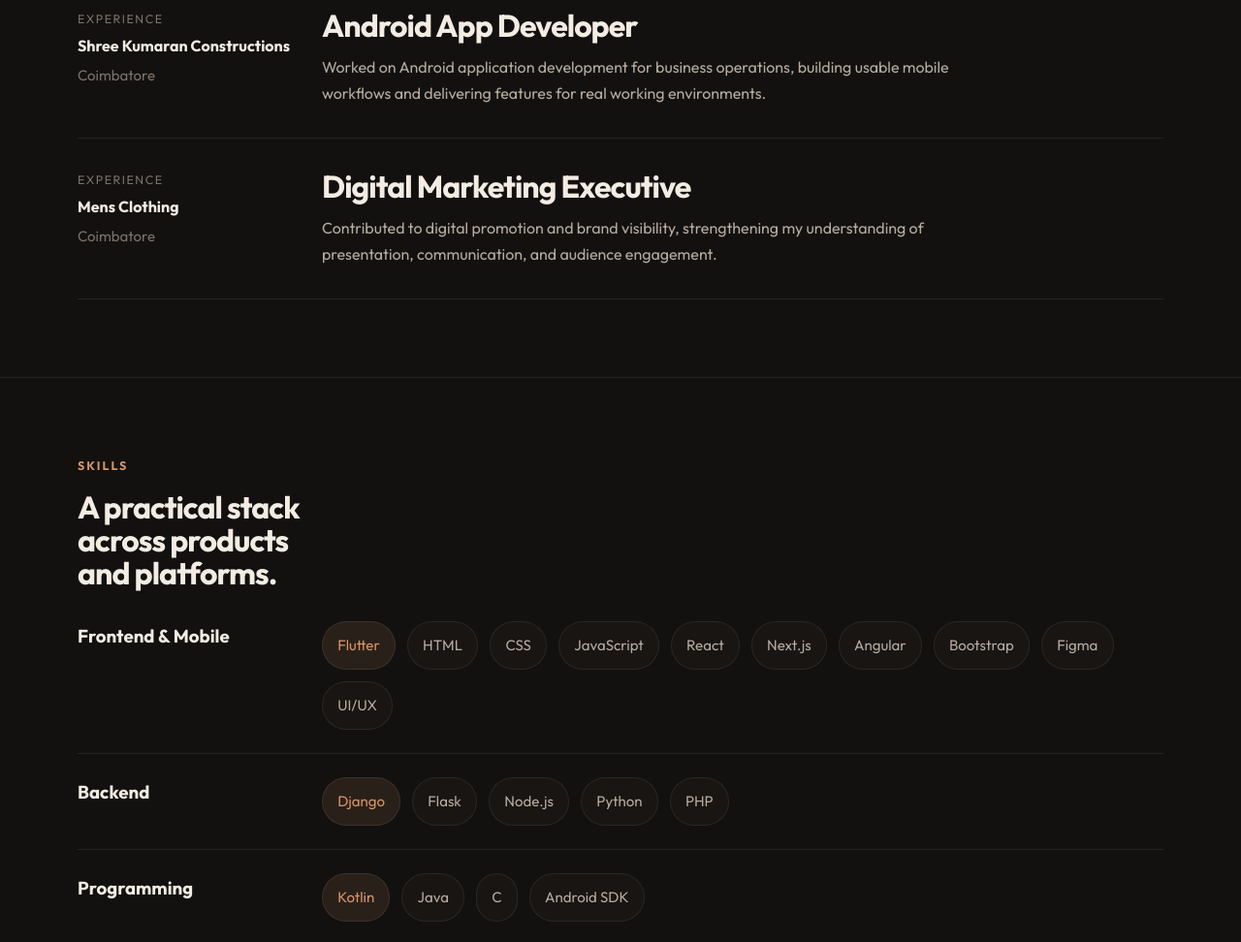
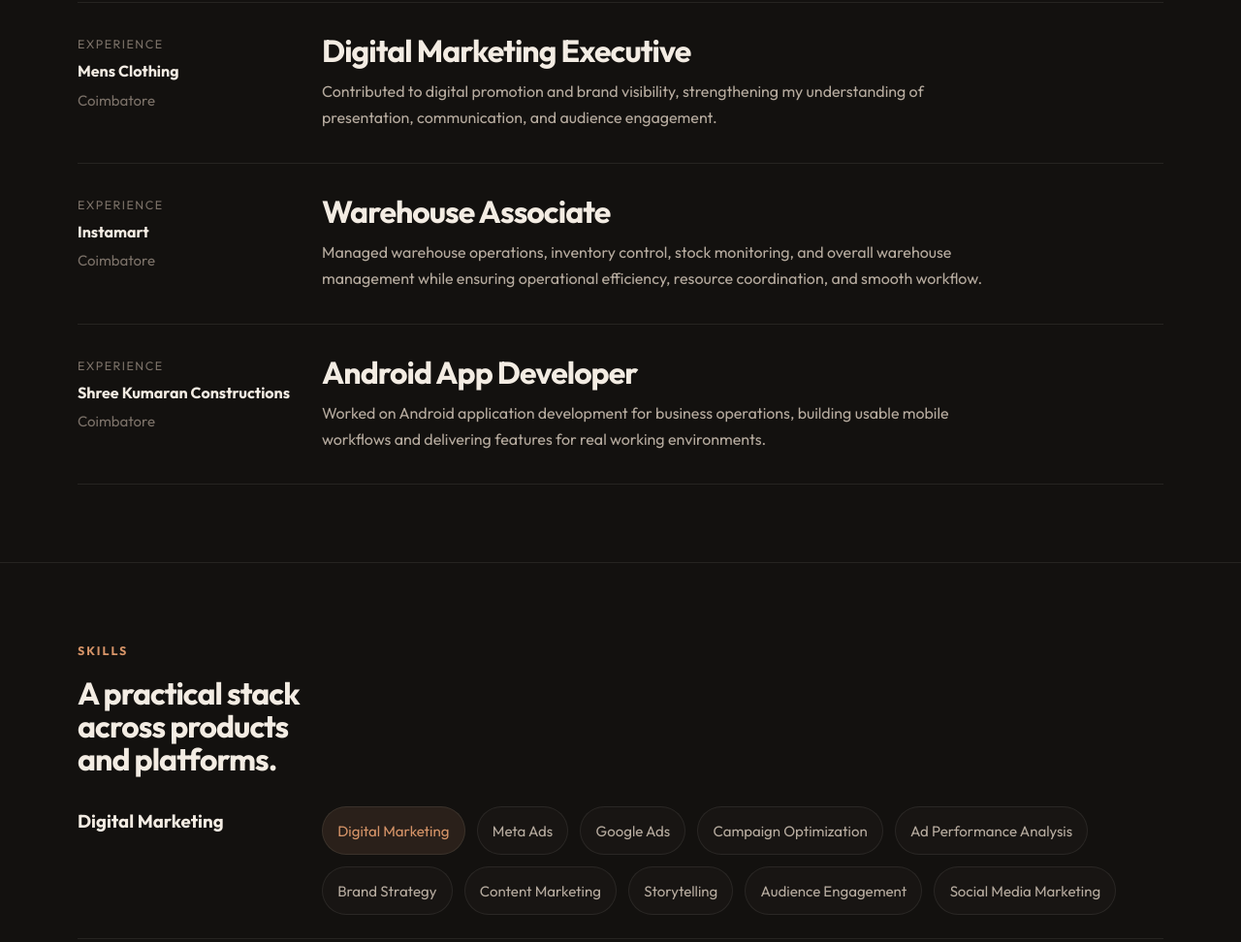
Before and after one commit to Rohindh143No/ROHINDH-K-PORTFOLIO, a plain HTML site: page index.html in a window 1280 px wide. Shown: the part 1656-2628 px from the top of the page at 97% size. Drawn offline with Linux system fonts and the light colour scheme.

Commit message:
Update experience and skills sections in index.html

```diff
--- a/index.html
+++ b/index.html
@@ -321,7 +321,7 @@
           </div>
           <div class="info">
             <div class="chip"><svg viewBox="0 0 24 24" fill="none" stroke="currentColor" stroke-width="2"><path d="M4 7h16"></path><path d="M4 12h16"></path><path d="M4 17h10"></path></svg></div>
-            <div><small>Focus</small><strong>Flutter, Django, Android, Full Stack Development</strong></div>
+            <div><small>Focus</small><strong>Mobile and Website Full Stack Development and Digital Marketing</strong></div>
           </div>
           <div class="info">
             <div class="chip"><svg viewBox="0 0 24 24" fill="none" stroke="currentColor" stroke-width="2"><circle cx="12" cy="12" r="9"></circle><path d="M12 7v5l3 2"></path></svg></div>
@@ -336,6 +336,31 @@
         <div class="eyebrow">Experience</div>
         <h2 class="sub-title">Professional work with practical outcomes.</h2>
         <div class="timeline">
+
+          <article class="timeline-item reveal">
+            <div>
+              <small>Experience</small>
+              <strong>Mens Clothing</strong>
+              <span>Coimbatore</span>
+            </div>
+            <div>
+              <h3>Digital Marketing Executive</h3>
+              <p>Contributed to digital promotion and brand visibility, strengthening my understanding of presentation, communication, and audience engagement.</p>
+            </div>
+          </article>
+
+          <article class="timeline-item reveal">
+            <div>
+              <small>Experience</small>
+              <strong>Instamart</strong>
+              <span>Coimbatore</span>
+            </div>
+            <div>
+              <h3>Warehouse Associate</h3>
+              <p>Managed warehouse operations, inventory control, stock monitoring, and overall warehouse management while ensuring operational efficiency, resource coordination, and smooth workflow.</p>
+            </div>
+          </article>
+
           <article class="timeline-item reveal">
             <div>
               <small>Experience</small>
@@ -347,17 +372,7 @@
               <p>Worked on Android application development for business operations, building usable mobile workflows and delivering features for real working environments.</p>
             </div>
           </article>
-          <article class="timeline-item reveal">
-            <div>
-              <small>Experience</small>
-              <strong>Mens Clothing</strong>
-              <span>Coimbatore</span>
-            </div>
-            <div>
-              <h3>Digital Marketing Executive</h3>
-              <p>Contributed to digital promotion and brand visibility, strengthening my understanding of presentation, communication, and audience engagement.</p>
-            </div>
-          </article>
+
         </div>
       </div>
     </section>
@@ -367,6 +382,23 @@
         <div class="eyebrow">Skills</div>
         <h2 class="sub-title">A practical stack across products and platforms.</h2>
         <div class="skills">
+
+          <div class="skill-row">
+            <h3>Digital Marketing</h3>
+            <div class="tags">
+              <span class="main">Digital Marketing</span>
+              <span>Meta Ads</span>
+              <span>Google Ads</span>
+              <span>Campaign Optimization</span>
+              <span>Ad Performance Analysis</span>
+              <span>Brand Strategy</span>
+              <span>Content Marketing</span>
+              <span>Storytelling</span>
+              <span>Audience Engagement</span>
+              <span>Social Media Marketing</span>
+            </div>
+          </div>
+
           <div class="skill-row">
             <h3>Frontend & Mobile</h3>
             <div class="tags"><span class="main">Flutter</span><span>HTML</span><span>CSS</span><span>JavaScript</span><span>React</span><span>Next.js</span><span>Angular</span><span>Bootstrap</span><span>Figma</span><span>UI/UX</span></div>
```
